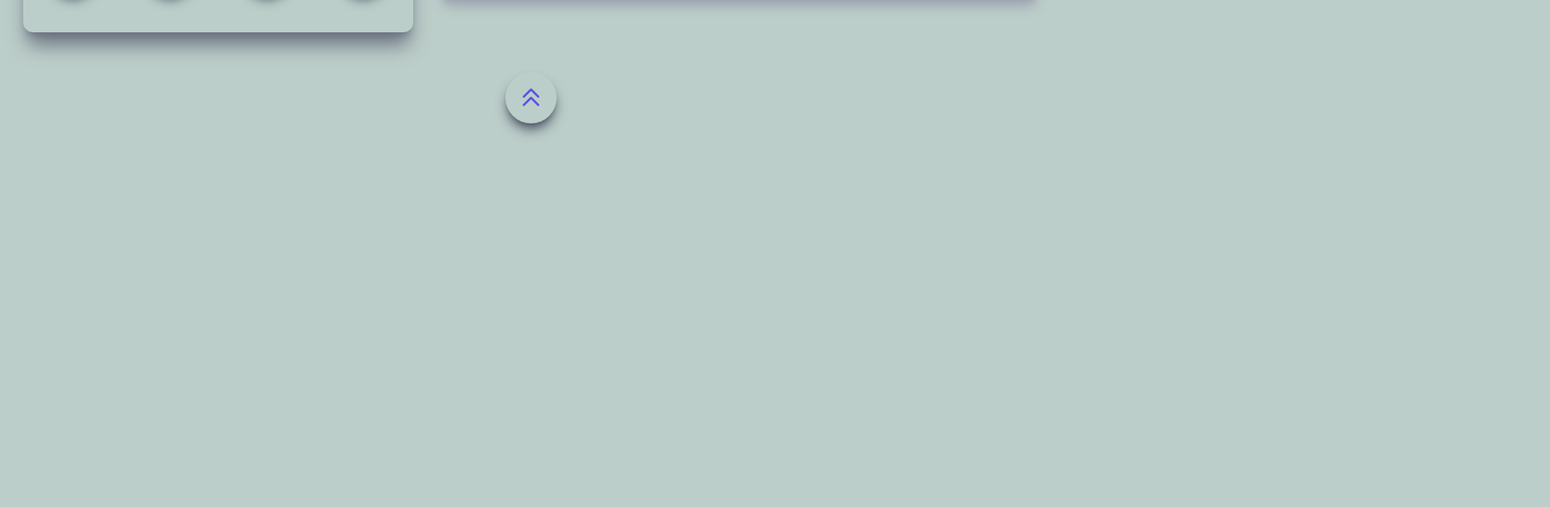
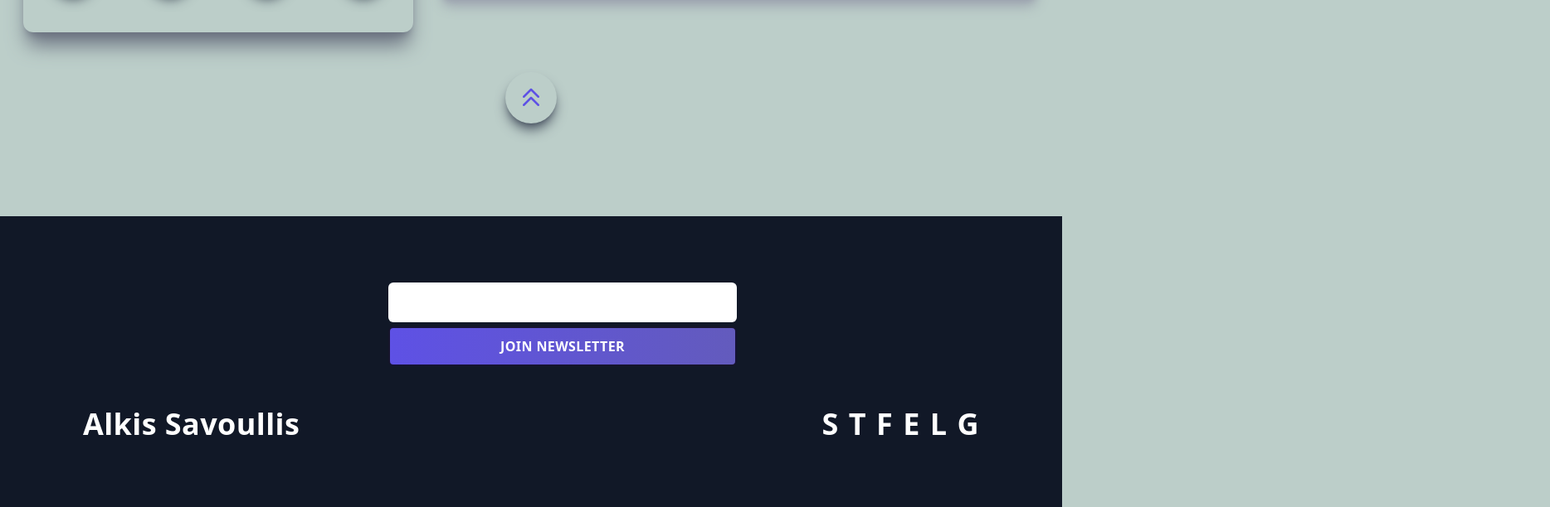
Before and after one commit to brilliantmakanju/Portfolio, a Next.js app: page / in a window 1280 px wide. Shown: the part 3987-4599 px from the top of the page at 83% size, 1868 px wide, since content can reach past the window. Before the commit the page ends 4248 px from the top, so only its background shows below. Built offline with nearby package versions, Linux system fonts and the light colour scheme.

Commit message:
Adding the footer done with basic design for footer

```diff
--- a/component/Contact.jsx
+++ b/component/Contact.jsx
@@ -57,7 +57,7 @@ const Contact = () => {
     }
 
     return (
-        <div className='w-screen mt-[25em] ' id='contact' >
+        <div className='w-screen mt-[5em] md:mt-[25em] ' id='contact' >
 
             <div className={`  ${popup ? ' fixed left-0 top-0 w-full h-screen bg-[#0c0b0bbb] ' : '  '}  `}></div>
             <div className={`${popup ? "popup" : "popout hidden"} fixed  md:left-[71vh] left-[5vh] top-[50vh] right-auto bg-[#bccec9] w-[80%] md:w-[30%] mx-auto my-auto translate-x-[50%] translate-y-[-50%] shadow-xl shadow-gray-700 rounded-lg`} >
--- a/component/Footer.jsx
+++ b/component/Footer.jsx
@@ -0,0 +1,31 @@
+import React from 'react'
+
+const Footer = () => {
+    return (
+        <footer className='text-center px-5 py-20 bg-gray-900 text-white w-[100vw]'  >
+            <div className='grid grid-cols-1 md:mr-[-38em] md:ml-[28em]  ' >
+                <input type="email" name="email" className=' rounded-md font-bold md:w-[30%] w-[100%] h-[3em] text-black px-3 ' required />
+                <button className='w-full md:w-[30%] mt-[5px] font-bold h-[3em] rounded-md bg-gray-900 border-[#000000c5] border-2 shadow-none mb-[20px] ' >Join Newsletter</button>
+            </div>
+            <div className='grid grid-cols-1 md:grid-cols-2 gap-14 ' >
+                <div className=' mt-[30px] flex md:justify-start md:items-center justify-center items-center md:ml-[5em] ' >
+                    <h2>
+                        Alkis Savoullis
+                    </h2>
+                </div>
+                <div className='flex flex-col md:justify-end md:items-end justify-center items-center md:mr-[5em] ' >
+                    <div className='flex gap-3 justify-center items-center' >
+                        <h2>S</h2>
+                        <h2>T</h2>
+                        <h2>F</h2>
+                        <h2>E</h2>
+                        <h2>L</h2>
+                        <h2>G</h2>
+                    </div>
+                </div>
+            </div>
+        </footer>
+    )
+}
+
+export default Footer
--- a/component/Nav.jsx
+++ b/component/Nav.jsx
@@ -36,7 +36,7 @@ const Nav = () => {
     }, [])
 
     return (
-        <nav className={` ${router.pathname === '/Experience' ? 'fixed top-0  ' : ''}  ease-in duration-100 transition-colors ${fixed ? "fixed w-full h-20 shadow-xl z-[100]  bg-neutral-800 shadow-neutral-600 border-b-2 border-[black]" : " fixed w-full h-20 z-[100] "} `}>
+        <nav className={` ${router.pathname === '/Experience' ? 'fixed top-0  ' : ''}  ease-in duration-100 transition-colors ${fixed ? "fixed w-full h-20 shadow-md z-[100]  bg-gray-900 shadow-gray-900  border-b-2 border-[black]" : " fixed w-full h-20 z-[100] "} `}>
             <div className='flex text-white justify-between items-center w-full h-full pl-[15px] px-2 2xl:px-16 '>
                 <h2>
                     Alkis Savoullis
--- a/pages/index.js
+++ b/pages/index.js
@@ -10,6 +10,7 @@ import Intro from "../component/Intro";
 import About from "../component/About";
 import Skills from "../component/Skills";
 import Contact from "../component/Contact";
+import Footer from "../component/Footer";
 
 export default function Home() {
   return (
@@ -25,6 +26,7 @@ export default function Home() {
         <Skills />
         <Contact />
       </main>
+      <Footer />
     </div>
   );
 }
```
